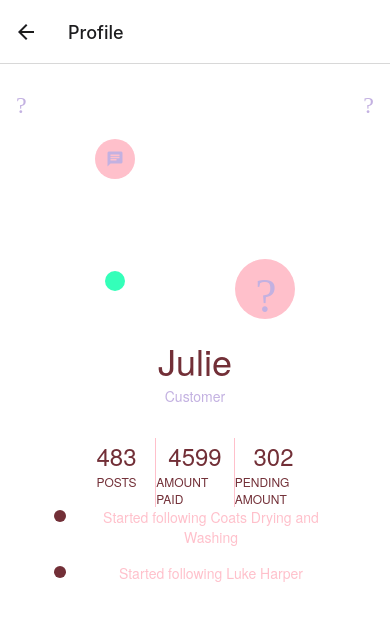
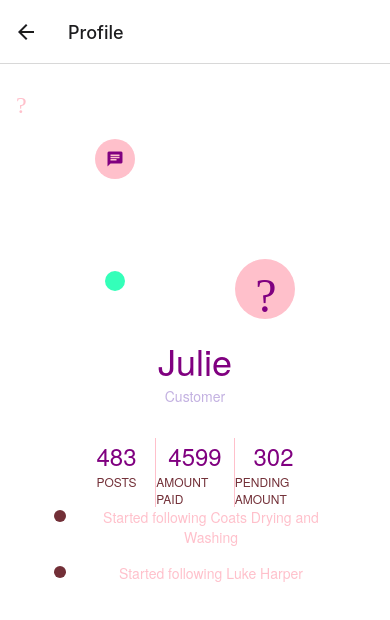
Before and after one commit to ArfahAli/Clean-Clothes-LaundaryApp, a React Native app: screen /Profile in a window 390 px wide. Shown: the top 620 px of the page. Built offline with nearby package versions, Linux system fonts and the light colour scheme.

Commit message:
Update ProfileScreen.js

```diff
--- a/screens/ProfileScreen.js
+++ b/screens/ProfileScreen.js
@@ -14,8 +14,7 @@ const ProfileScreen = ({ navigation }) => {
     <SafeAreaView style={styles.container}>
       <ScrollView showsVerticalScrollIndicator={false}>
         <View style={styles.titleBar}>
-          <Ionicons name="ios-arrow-back" size={24} color="#C3B1E1"></Ionicons>
-          <Ionicons name="md-more" size={24} color="#C3B1E1"></Ionicons>
+          <Ionicons name="ios-arrow-back" size={24} color="#FFC0CB"></Ionicons>
         </View>
 
         <View style={{ alignSelf: "center" }}>
@@ -30,7 +29,7 @@ const ProfileScreen = ({ navigation }) => {
             <MaterialIcons
               name="chat"
               size={18}
-              color="#C3B1E1"
+              color="purple"
             ></MaterialIcons>
           </View>
           <View style={styles.active}></View>
@@ -38,7 +37,7 @@ const ProfileScreen = ({ navigation }) => {
             <Ionicons
               name="ios-add"
               size={48}
-              color="#C3B1E1"
+              color="purple"
               style={{ marginTop: 6, marginLeft: 2 }}
             ></Ionicons>
           </View>
@@ -122,7 +121,7 @@ const styles = StyleSheet.create({
   },
   text: {
     fontFamily: "HelveticaNeue",
-    color: "#722F37",
+    color: "purple",
   },
   image: {
     flex: 1,
```
